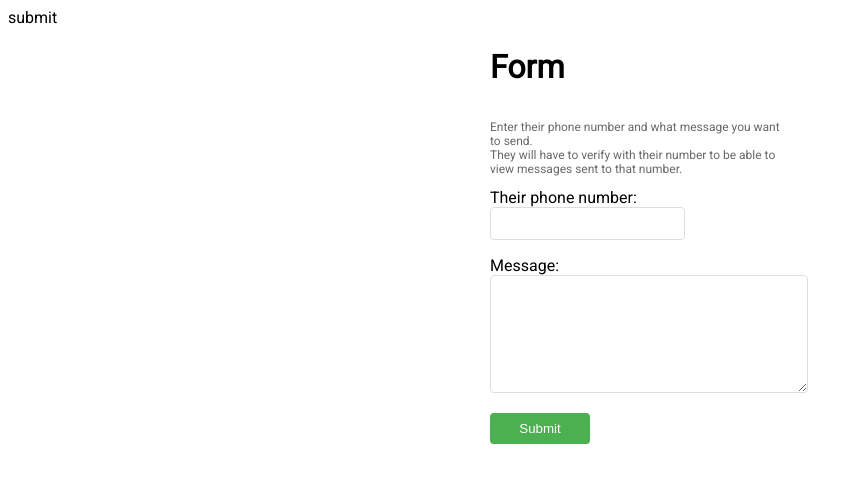
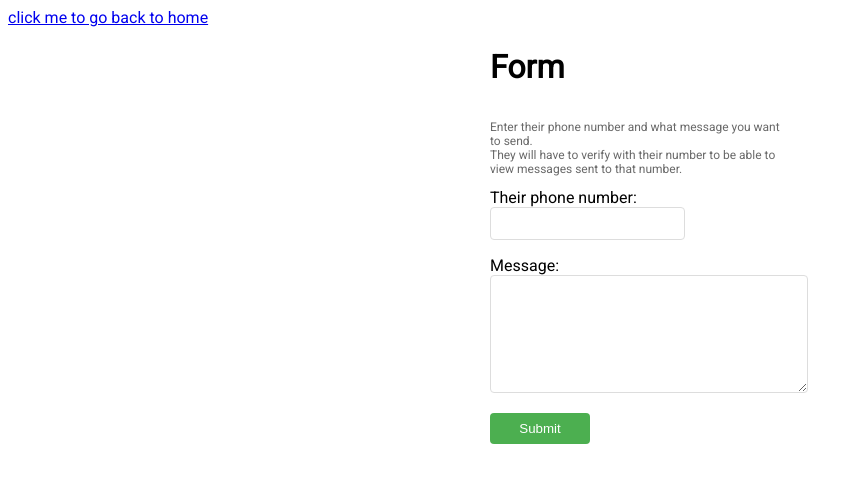
Before and after one commit to jarrensj/sti, a Next.js app: page /submit in a window 1280 px wide. Shown: the top 482 px of the page, without its empty margins (0-863 px from the left). Built offline with nearby package versions, Linux system fonts and the light colour scheme; no server answers.

Commit message:
add navbar

```diff
--- /dev/null
+++ b/components/NavBar.tsx
@@ -0,0 +1,9 @@
+import Link from 'next/link'
+
+const NavBar = () => {
+  return (
+      <Link href="/">click me to go back to home</Link>
+    );
+  };
+
+export default NavBar;
--- a/pages/check.tsx
+++ b/pages/check.tsx
@@ -1,6 +1,7 @@
 import { useState } from 'react';
 import OTPGenerator from '../components/OTPGenerator'
 import User from '../components/User'
+import NavBar from '../components/NavBar'
 import { Roboto } from 'next/font/google';
 const roboto = Roboto({ weight: "400", subsets: ['latin'] })
 
@@ -13,6 +14,7 @@
 
   return (
     <main className={`${roboto.className} flex min-h-screen flex-col items-center p-24`}>
+     <NavBar />
      <h1>Check what messages people have sent you!</h1>
      <p>Type your phone number below and receive an one-time password to your number.</p>
      <p>Once you receive the one-time password, input it into the box and see any messages received.</p>
--- a/pages/submit.tsx
+++ b/pages/submit.tsx
@@ -1,11 +1,12 @@
 import Form from '../components/Form'
+import NavBar from '../components/NavBar'
 import { Roboto } from 'next/font/google';
 const roboto = Roboto({ weight: "400", subsets: ['latin'] })
 
 export default function Submit() {
   return (
     <main className={`${roboto.className} flex min-h-screen flex-col items-center p-24`}>
-     submit
+     <NavBar />
      <Form />
     </main>
   )
```
